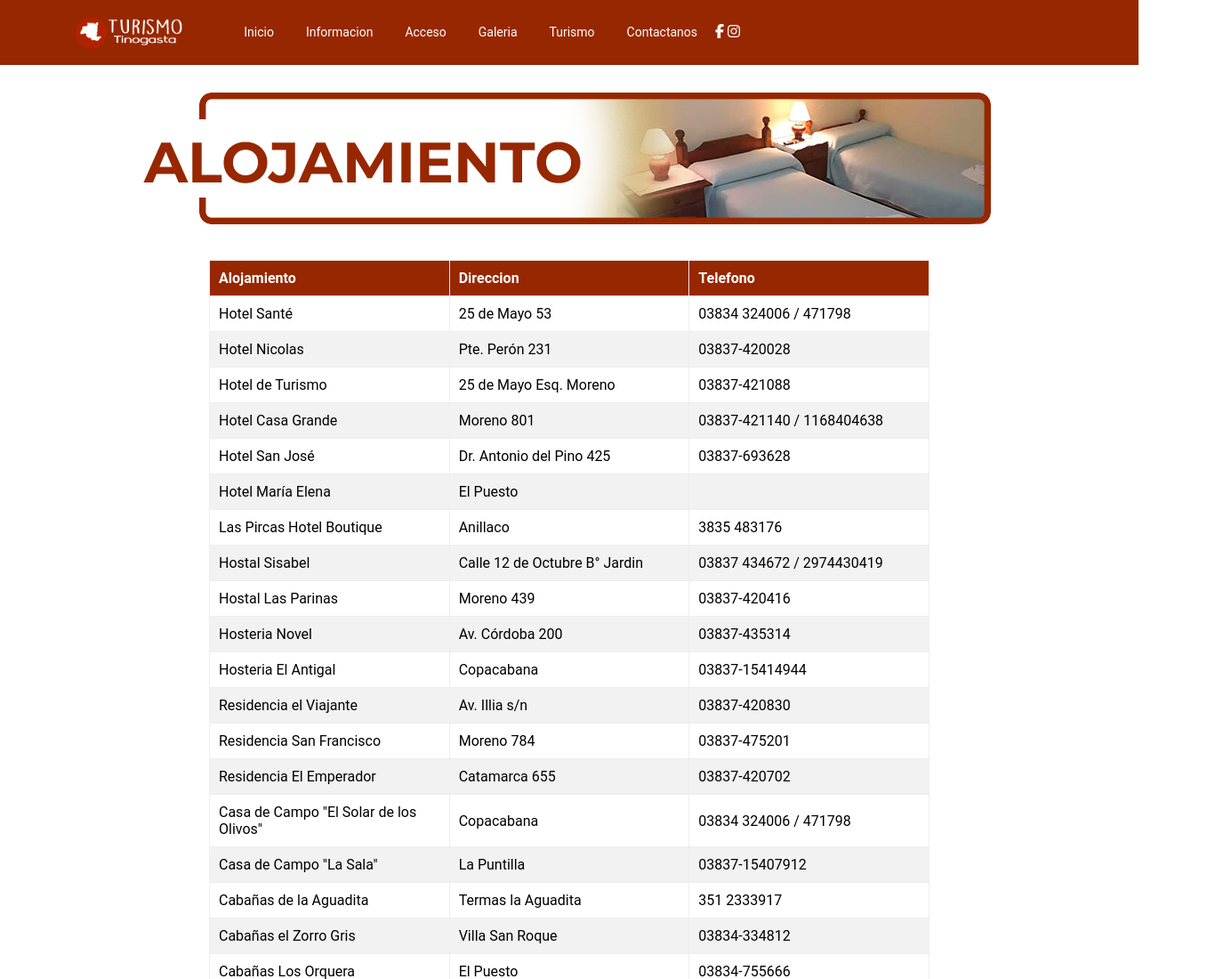
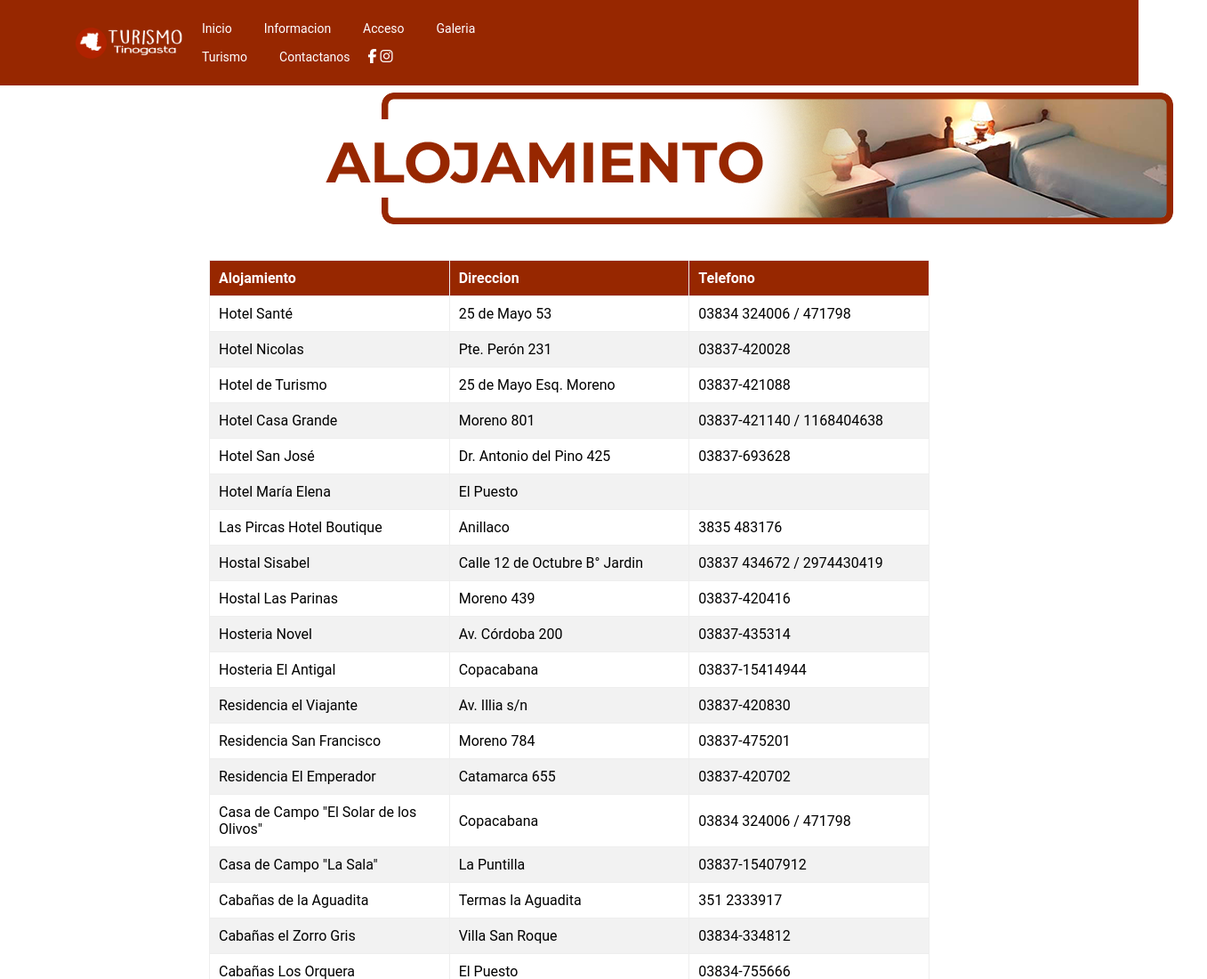
Before and after one commit to leorivero24/Hoteles, a plain HTML site: page index.html in a window 1280 px wide. Shown: the top 1100 px of the page at 89% size, 1357 px wide, since content can reach past the window. Drawn offline with Linux system fonts and the light colour scheme.

Commit message:
css aloj y container

```diff
--- a/css/estilos.css
+++ b/css/estilos.css
@@ -22,7 +22,7 @@ body {
     display: flex;
     justify-content: space-between;
     align-items: center;
-    margin-right: 27rem;
+    margin-right: 40rem;
 }
 
 .navigation ul {
@@ -53,7 +53,9 @@ body {
     width: 81%;
     height: auto;
 }
-
+.aloj{
+    margin-left: 205px;
+}
 table {
     margin-left: auto;
     margin-right: auto;
```
